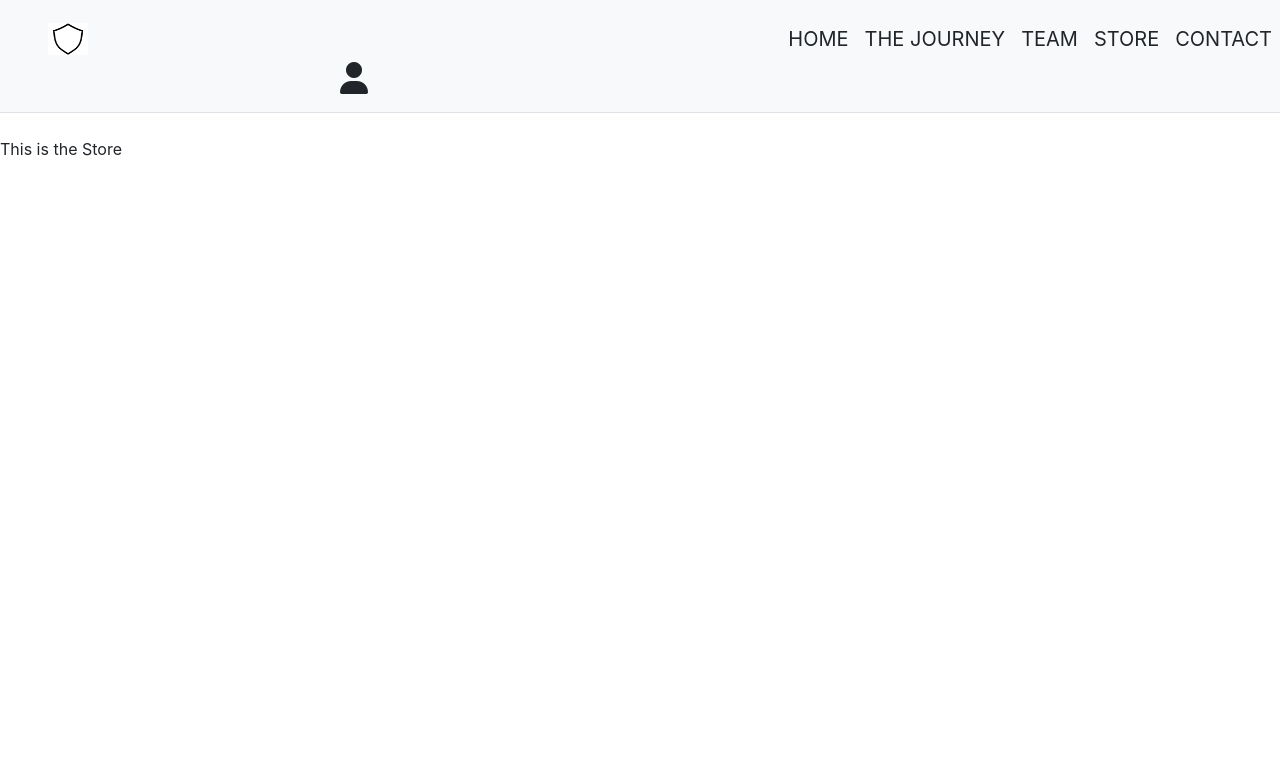
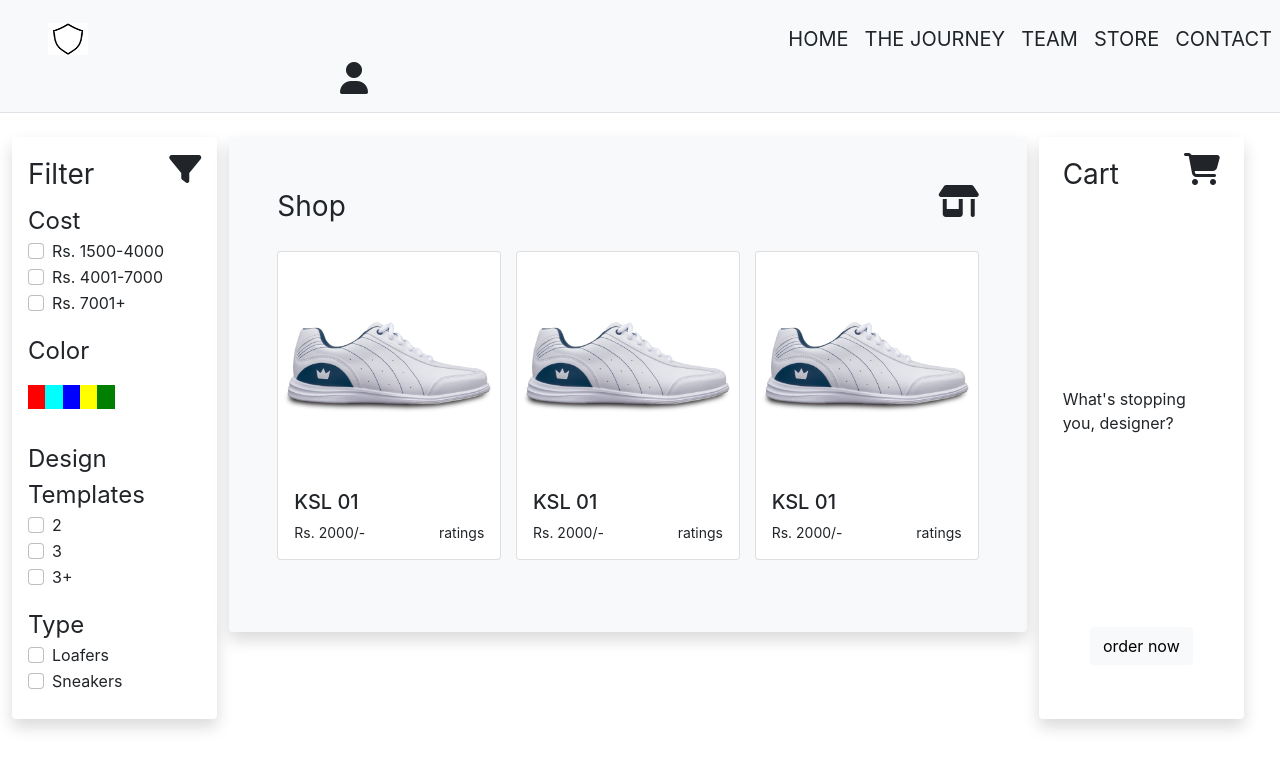
Before and after one commit to suriyaaap13/CustomDesignerShoes, a React (Create React App) app: page /store in a window 1280 px wide. Shown: the top 768 px of the page. Built offline with nearby package versions, Linux system fonts and the light colour scheme.

Commit message:
Create Store

```diff
--- a/src/components/Store.js
+++ b/src/components/Store.js
@@ -2,8 +2,219 @@ import React from 'react'
 
 export default function Store() {
   return (
-    <div>
-      This is the Store
-    </div>
+    <>
+      <div className='row px-4 mw-100'>
+        {/* Section 1 */}
+        <div className='col-md-2 shadow p-3 mb-3 bg-white rounded'>
+          {/* Filter and Filter Icon */}
+          <div className='d-flex justify-content-between align-items-enter'>
+            <div className='fs-3'>
+              Filter
+            </div>
+            {/* Filter Logo */}
+            <div>
+              <i className="fa-solid fa-filter fa-2x"></i>
+            </div>
+          </div>
+          {/* Cost */}
+          <div>
+            <div className='py-2'>
+              {/* Heading */}
+              <div className='fs-4'>
+                Cost
+              </div>
+              <div className="form-check">
+                  <input className="form-check-input" type="checkbox" value="" id="flexCheckDefault"/>
+                  <label className="form-check-label" htmlFor="flexCheckDefault">
+                    Rs. 1500-4000
+                  </label>
+              </div>
+              <div className="form-check">
+                  <input className="form-check-input" type="checkbox" value="" id="flexCheckChecked" />
+                  <label className="form-check-label" htmlFor="flexCheckChecked">
+                    Rs. 4001-7000
+                  </label>
+              </div>
+              <div className="form-check">
+                  <input className="form-check-input" type="checkbox" value="" id="flexCheckChecked" />
+                  <label className="form-check-label" htmlFor="flexCheckChecked">
+                    Rs. 7001+
+                  </label>
+              </div>
+            </div>
+          </div>
+          {/* Color */}
+          <div>
+            <div className='py-2'>
+              {/* Heading */}
+              <div className='fs-4'>
+                Color
+              </div>
+              {/* colors */}
+              <div className='d-flex justify-content-between py-3 w-50'>
+                {/* Individual color */}
+                <div className='' style={{width: "1.5rem", height: "1.5rem", backgroundColor: "red"}}></div>
+                <div className='' style={{width: "1.5rem", height: "1.5rem", backgroundColor: "cyan"}}></div>
+                <div className='' style={{width: "1.5rem", height: "1.5rem", backgroundColor: "blue"}}></div>
+                <div className='' style={{width: "1.5rem", height: "1.5rem", backgroundColor: "yellow"}}></div>
+                <div className='' style={{width: "1.5rem", height: "1.5rem", backgroundColor: "green"}}></div>
+              </div>
+            </div>
+          </div>
+          {/* Design */}
+          <div>
+            <div className='py-2'>
+              {/* Heading */}
+              <div className='fs-4'>
+                Design Templates
+              </div>
+              <div className="form-check">
+                  <input className="form-check-input" type="checkbox" value="" id="flexCheckDefault"/>
+                  <label className="form-check-label" htmlFor="flexCheckDefault">
+                    2
+                  </label>
+              </div>
+              <div className="form-check">
+                  <input className="form-check-input" type="checkbox" value="" id="flexCheckChecked" />
+                  <label className="form-check-label" htmlFor="flexCheckChecked">
+                    3
+                  </label>
+              </div>
+              <div className="form-check">
+                  <input className="form-check-input" type="checkbox" value="" id="flexCheckChecked" />
+                  <label className="form-check-label" htmlFor="flexCheckChecked">
+                    3+
+                  </label>
+              </div>
+            </div>
+          </div>
+          {/* Type */}
+          <div>
+            <div className='py-2'>
+              {/* Heading */}
+              <div className='fs-4'>
+                Type
+              </div>
+              <div className="form-check">
+                  <input className="form-check-input" type="checkbox" value="" id="flexCheckDefault"/>
+                  <label className="form-check-label" htmlFor="flexCheckDefault">
+                    Loafers
+                  </label>
+              </div>
+              <div className="form-check">
+                  <input className="form-check-input" type="checkbox" value="" id="flexCheckChecked" />
+                  <label className="form-check-label" htmlFor="flexCheckChecked">
+                    Sneakers
+                  </label>
+              </div>
+            </div>
+          </div>
+        </div>
+        {/* Section 2 */}
+        <div className='col-md-8'>
+            {/* Heading */}
+            <div className='shadow p-5 mb-3 bg-light rounded'>
+              {/* shop and Shop Icon */}
+              <div className='d-flex justify-content-between align-items-enter'>
+                <div className='fs-3'>
+                  Shop
+                </div>
+                {/* Shop Logo */}
+                <div className='text-dark'>
+                <i class="fa-solid fa-shop fa-2x"></i>
+                </div>
+              </div>
+              {/* card Container */}
+              <div className='py-4 w-100 d-flex justify-content-between'>
+                {/* Card */}
+                <div className="card" style={{width: "14rem"}}>
+                  {/* Card Image */}
+                  <img className="card-img-top" src={require('../shoe2.png')} alt="Card image cap"/>
+                  <div className="card-body">
+                  {/* Name of the Shoe */}
+                    <h5 className='card-title'>
+                        KSL 01
+                    </h5>
+                    {/* Cost and ratings */}
+                    <div className='card-text d-flex justify-content-between align-items-center'>
+                      <small>Rs. 2000/-</small>
+                      <small>ratings</small>
+                    </div>
+                  </div>
+                </div>
+                {/* Card */}
+                <div className="card" style={{width: "14rem"}}>
+                  {/* Card Image */}
+                  <img className="card-img-top" src={require('../shoe2.png')} alt="Card image cap"/>
+                  <div className="card-body">
+                  {/* Name of the Shoe */}
+                    <h5 className='card-title'>
+                        KSL 01
+                    </h5>
+                    {/* Cost and ratings */}
+                    <div className='card-text d-flex justify-content-between align-items-center'>
+                      <small>Rs. 2000/-</small>
+                      <small>ratings</small>
+                    </div>
+                  </div>
+                </div>
+                {/* Card */}
+                <div className="card" style={{width: "14rem"}}>
+                  {/* Card Image */}
+                  <img className="card-img-top" src={require('../shoe2.png')} alt="Card image cap"/>
+                  <div className="card-body">
+                  {/* Name of the Shoe */}
+                    <h5 className='card-title'>
+                        KSL 01
+                    </h5>
+                    {/* Cost and ratings */}
+                    <div className='card-text d-flex justify-content-between align-items-center'>
+                      <small>Rs. 2000/-</small>
+                      <small>ratings</small>
+                    </div>
+                  </div>
+                </div>
+
+              </div>
+
+
+
+              {/* Card title */}
+              {/* Card price and ratings */}
+            </div>
+        </div>
+        {/* Section 3 */}
+        <div className='col-md-2 shadow p-3 mb-3 bg-white rounded px-4'>
+          <div className=' '>
+            {/* Cart and Cart Icon */}
+            <div className='d-flex justify-content-between align-items-enter'>
+              <div className='fs-3'>
+                Cart
+              </div>
+              {/* Cart Logo */}
+              <div>
+                <i className="fa-solid fa-cart-shopping fa-2x"></i>
+              </div>
+            </div>
+            {/* Inside cart */}
+            <div className='w-100 py-5 my-5'>
+              <div className='d-flex align-items-center justify-content-center my-5 py-5'>
+                What's stopping you, designer?
+              </div>
+            </div>
+            {/* Footer of Cart */}
+            <div className='d-flex align-items-center justify-content-center w-100'>
+              <div className='btn btn-light'>
+                  order now
+              </div>
+            </div>
+
+          </div>
+        </div>
+      </div>
+
+
+
+    </>
   )
 }
```
Also changed, not shown: src/shoe2.png (added).
